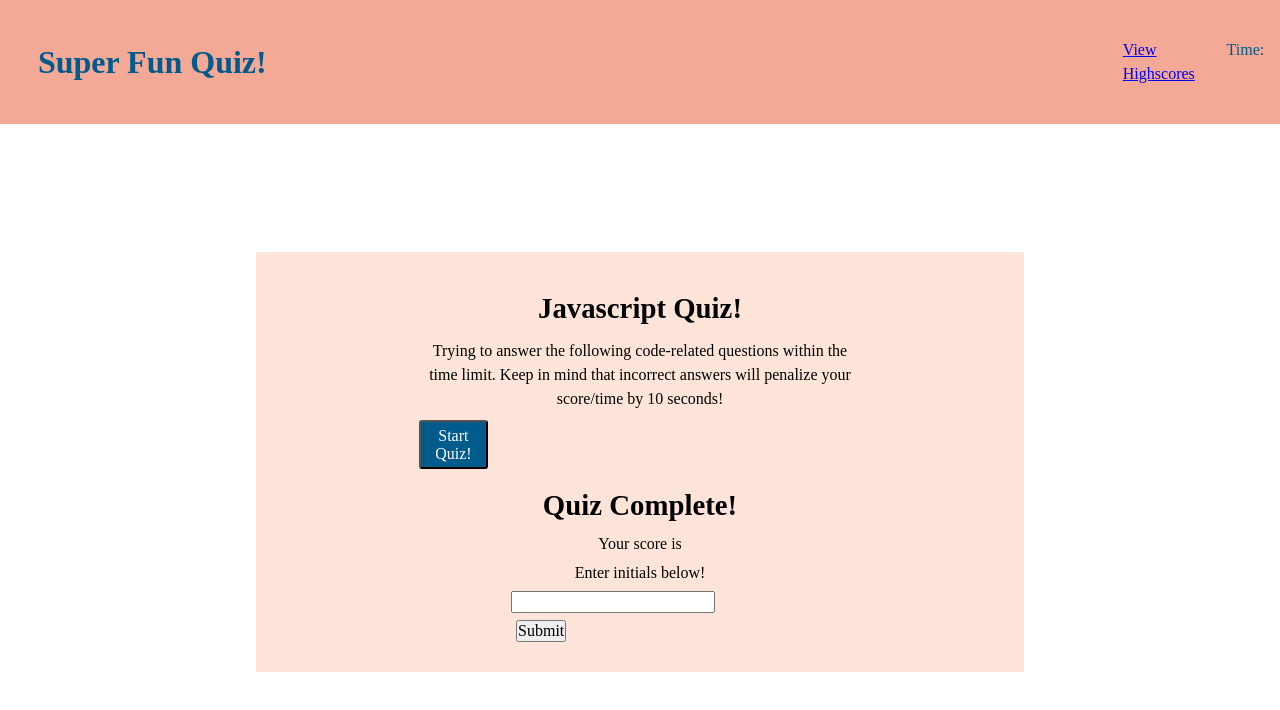
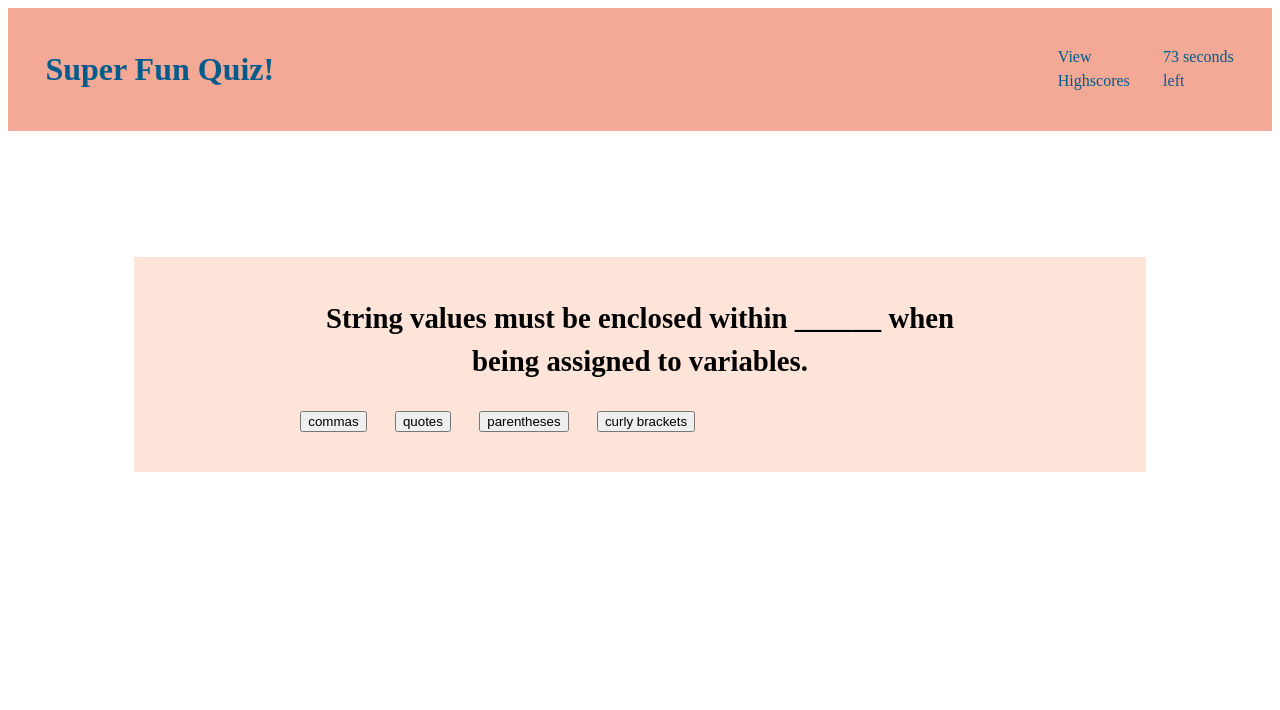
Before and after one commit to ericrudeen/Web-APIs-Quiz, a plain HTML site: page index.html in a window 1280 px wide. Both pictures are taken after a click on the button "Start Quiz!". Drawn offline with Linux system fonts and the light colour scheme.

Commit message:
Pushing the work I was able to complete

```diff
--- a/index.html
+++ b/index.html
@@ -4,7 +4,7 @@
     <meta charset="UTF-8" />
     <meta name="viewport" content="width=device-width, initial-scale=1.0" />
     <meta http-equiv="X-UA-Compatible" content="ie=edge" />
-    <link rel="stylesheet" href="./reset.css"/>
+    <!--<link rel="stylesheet" href="./reset.css"/> -->
     <link rel="stylesheet" href="./style.css"/>
     <title>JS and Other Fun Quiz!</title>
 </head>
@@ -13,34 +13,34 @@
         <h1>Super Fun Quiz!</h1>
         <nav>
             <ul>
-                <li><a href="./highscrores.html" class="viewHighscores">View Highscores</a></li>
-                <li><div class="time" id="time">Time:</div></li>
+                <li>View Highscores</li>
+                <li><div class="time">Time:</div></li>
             </ul>
         </nav>
     </header>
     <main class="main-content">
-        <section class="quiz-box">
+        <section class="content-box">
             <!-- Welcome Box (Quiz Not Started) -->
-            <div>
+            <div class="start-box visible">
                 <h2>Javascript Quiz!</h2>
                 <p>Trying to answer the following code-related questions within the time limit. Keep in mind that incorrect answers will penalize your score/time by 10 seconds!</p>
-                <button class="button">Start Quiz!</button>
+                <button class="button start-button">Start Quiz!</button>
             </div>
             <!-- Quiz Box (Quiz Started) -->
-            <div>
-                <h2></h2>
-                <div></div>
+            <div class="quiz-box hidden">
+                <h2 class="questions"></h2>
+                <div class="answers"></div>
             </div>
-            <div>
+            <!-- Complete Box (Quiz Ended) -->
+            <div class="complete-box hidden">
                 <h2>Quiz Complete!</h2>
-                <p>Your score is</p>
+                <p id="your-score">Your score is</p>
                 <p>Enter initials below!</p>
-                <input>
-                <button>Submit</button>
-                <div></div>
+                <button class="submit-initials">Submit</button>
+                <input type="text" class="initials">
             </div>
         </section>
     </main>
-    <script src="./assets/js/script.js"></script>
+    <script src="./script.js"></script>
 </body>
 </html>
--- a/script.js
+++ b/script.js
@@ -0,0 +1,113 @@
+var startQuizButton = document.querySelector(".start-button");
+var timeEl = document.querySelector(".time");
+var startBoxEl = document.querySelector(".start-box");
+var quizBoxEl = document.querySelector(".quiz-box");
+var completeBoxEl = document.querySelector(".complete-box");
+var questionsEl = document.querySelector(".questions");
+var answersEl = document.querySelector(".answers");
+var hasQuizStarted = false;
+var questionIndex = 0;
+var questions = [
+    {
+        title: "String values must be enclosed within ______ when being assigned to variables.",
+        options: ["commas", "quotes", "parentheses", "curly brackets"],
+        answer: "quotes"
+    },
+    {
+        title: "The condition in an if/else statement is enclosed in _____.",
+        options: ["square brackets", "parentheses", "curly brackets", "quotes"],
+        answer: "parentheses"
+    },
+    {
+        title: "Commonly used data types DO NOT include:",
+        options: ["booleans", "numbers", "alerts", "strings"],
+        answer: "alerts"
+    },
+    {
+        title: "Arrays in JavaScript can be used to store _______.",
+        options: ["booleans", "numbers and strings", "other arrays", "all of the above"],
+        answer: "all of the above"
+    },
+];
+var hasQuizEnded = false;
+var endQuizEl = document.querySelector('.complete-box');
+var initials = "";
+var correctAnswers = 0;
+
+/******************** Start the Quiz! ************************/
+
+/* Start Button */
+startQuizButton.addEventListener("click", function(){
+    startTimer();
+    startGame();
+    startQuestions();
+})
+
+/* Start Timer */
+var secondsLeft = 75;
+
+function startTimer() {
+    var timerInterval = setInterval(function() {
+        secondsLeft--;
+        timeEl.textContent = secondsLeft + " seconds left"
+        if(secondsLeft <= 0) {
+            clearInterval(timerInterval);
+            endQuiz();
+        }
+    },1000);
+}
+
+/* Start Game */
+function startGame() {
+    hasQuizStarted = true;
+    startBoxEl.setAttribute("class","hidden");
+    quizBoxEl.setAttribute("class","visible");
+}
+
+/* Start Questions */
+function startQuestions() {
+    questionsEl.textContent = questions[questionIndex].title;
+    answersEl.innerHTML = '';
+    for (var i = 0; i < questions[questionIndex].options.length; i++) {
+        var answerButton = document.createElement("button")
+        answerButton.textContent = questions[questionIndex].options[i];
+        answerButton.onclick = checkAnswer;
+        answersEl.append(answerButton);
+    }
+}
+
+/* Checks the answer clicked on against the answer stored in the questionIndex */
+function checkAnswer() {
+    if (this.textContent === questions[questionIndex].answer) {
+        /* insert pseudoclass here*/
+        correctAnswers++;
+    } else{
+        /* insert pseudoclass here*/
+        secondsLeft -= 10;
+    }
+    questionIndex++;
+    if (questionIndex > 3) {
+        clearInterval(timerInterval)
+        getInitials();
+    } else {
+        startQuestions();
+    }
+}
+
+/* Stores the initials in the initials variable and ends the quiz */
+document.querySelector('.submit-initials').addEventListener("click", function() {
+    initials = document.querySelector(".initials").nodeValue;
+    endQuiz();
+})
+
+
+function getInitials() {
+    document.getElementById("your-score").textContent = "Your score is " + correctAnswers;
+    document.querySelector("#complete-box").classList.remove("hidden");
+    quizBoxEl.setAttribute("class", "hidden");
+}
+
+function endQuiz() {
+    hasQuizEnded = true;
+    endQuizEl.setAttribute("class","visible");
+}
--- a/style.css
+++ b/style.css
@@ -63,11 +63,10 @@ nav ul {
     justify-content: center;
     align-items: center;
     width: 100%;
-    margin: 0 auto;
     background-color: #ffffff;
 }
 
-.quiz-box {
+.content-box {
     display: flex;
     flex-direction: column;
     justify-content: center;
@@ -83,10 +82,6 @@ section h2, section p, section button {
     text-align: center;
 }
 
-section p {
-
-}
-
 .button {
     display: flex;
     flex-direction: row;
@@ -99,6 +94,10 @@ section p {
     padding:1%;
 }
 
+/* CSS for the JS here */
+.hidden {
+    display: none;
+}
 
 
 
```
Also changed, not shown: 1 other file.
